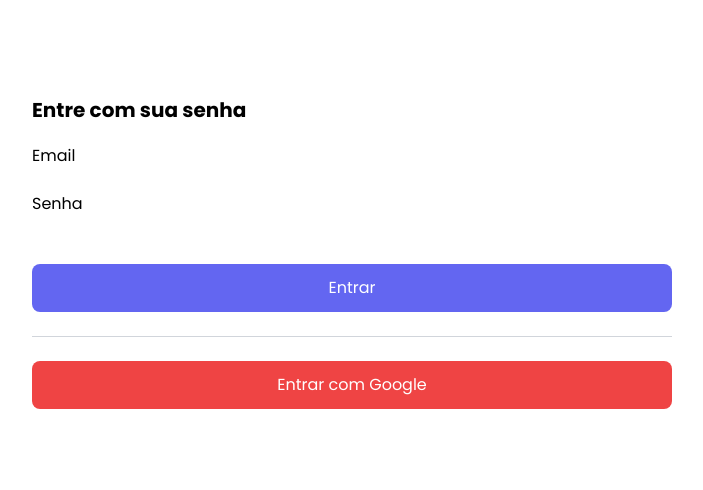
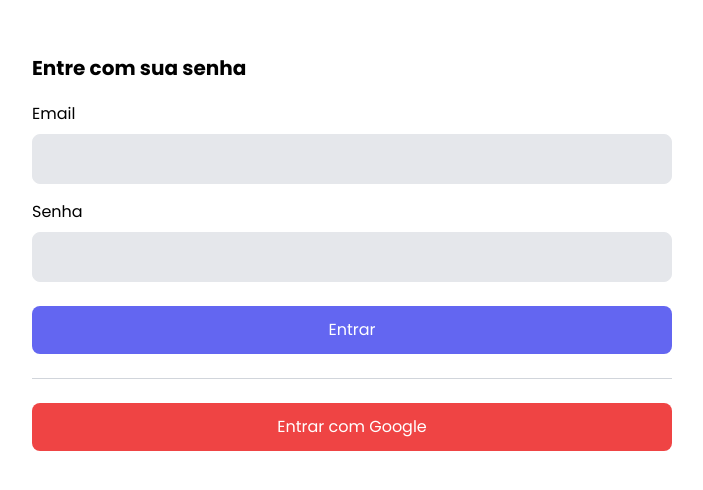
Before and after one commit to IagoMesquita/admin-template, a Next.js app: page /authentication in a window 1280 px wide. Shown: the part 148-638 px from the top of the page, without its empty margins (288-991 px from the left). Built offline with nearby package versions, Linux system fonts and the light colour scheme.

Commit message:
feat: style  input

```diff
--- a/src/components/auth/AuthInput.tsx
+++ b/src/components/auth/AuthInput.tsx
@@ -9,13 +9,18 @@
 
 export default function AuthInput(props: AuthInputProps) {
   return (
-    <div className={`flex flex-col `}>
+    <div className={`flex flex-col mt-4`}>
       <label>{props.label}</label>
       <input
         type={props.type}
         value={props.value}
         onChange={(e) => props.changeValue?.(e.target.value)}
         required={props.required}
+        className={`
+        px-4 py-3 rounded-lg bg-gray-200 mt-2
+        border focus:border-blue-500 focus:bg-white
+        focus: outline-none
+        `}
       />
     </div>
   )
```
